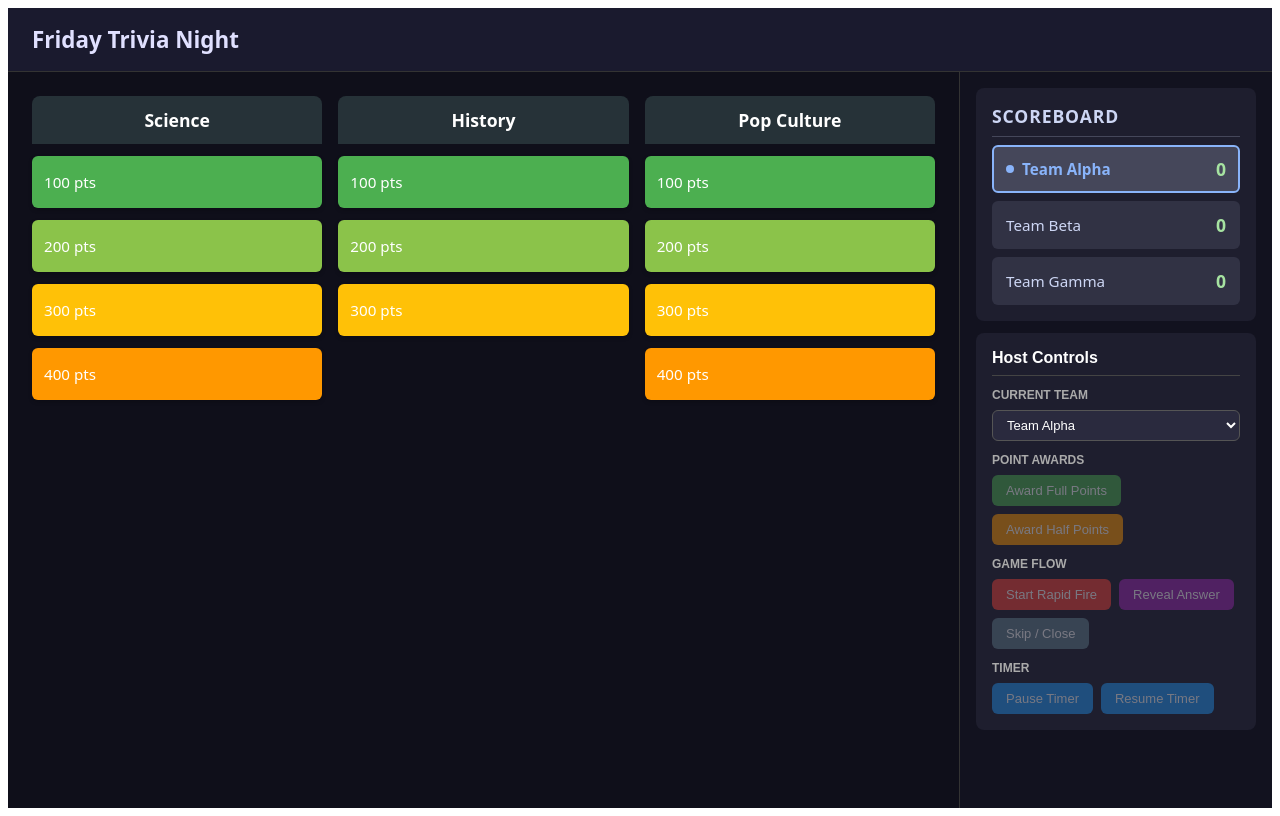
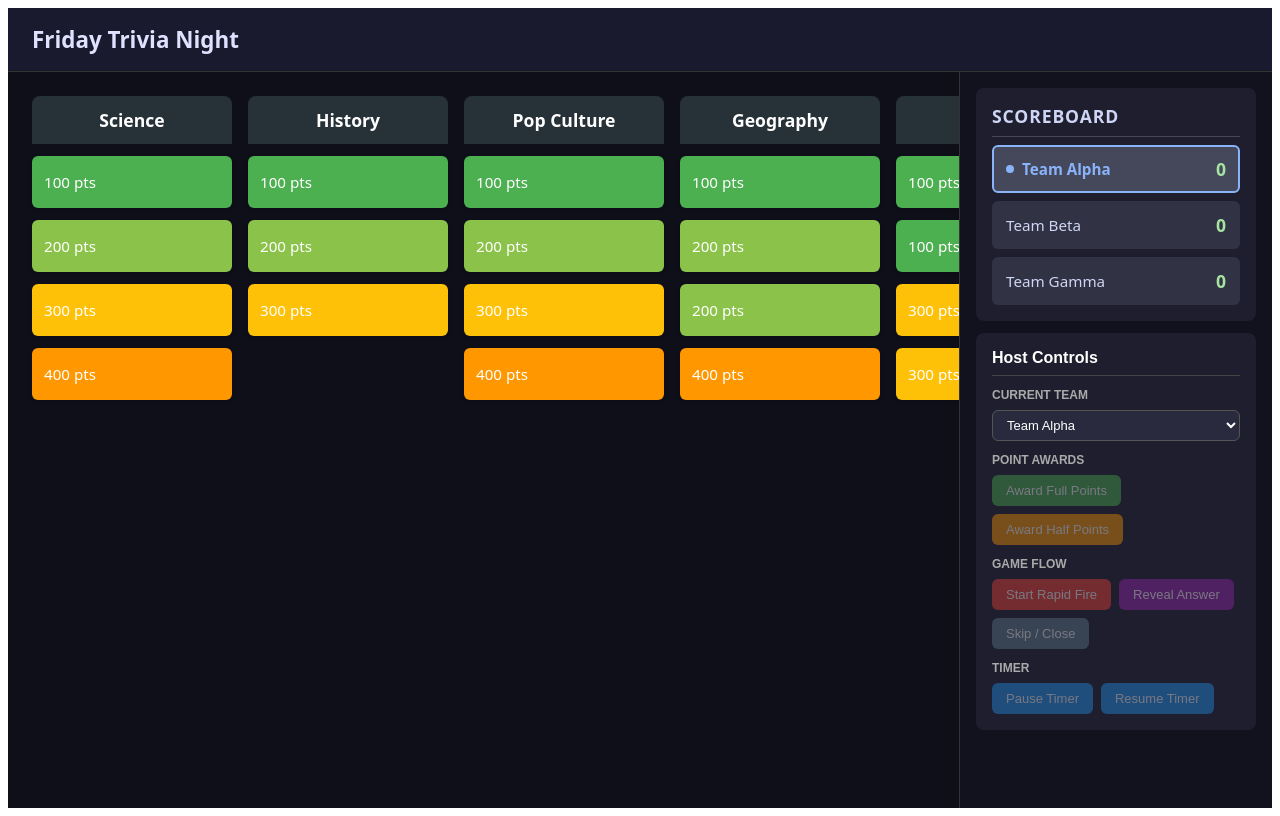
Before and after one commit to Paksh2909/jeopardy, a React (Vite) app: page / in a window 1280 px wide. Built offline with nearby package versions, Linux system fonts and the light colour scheme.

Commit message:
feat: Add 3 more topic categories for scroll testing
Added Geography, Sports, and Food & Drink categories (total 6 swimlanes)
to test horizontal scrolling behavior on the game board.

```diff
--- a/src/App.tsx
+++ b/src/App.tsx
@@ -43,6 +43,36 @@ const SAMPLE_CONFIG: GameConfig = {
         { id: 'pop-2', text: 'What band recorded "Bohemian Rhapsody"?', answer: 'Queen', difficulty: 2, points: 200, timerSeconds: null, status: QuestionStatus.AVAILABLE },
         { id: 'pop-3', text: 'In what year was the first iPhone released?', answer: '2007', difficulty: 3, points: 300, timerSeconds: null, status: QuestionStatus.AVAILABLE },
         { id: 'pop-4', text: 'What is the highest-grossing film of all time (unadjusted)?', answer: 'Avatar', difficulty: 4, points: 400, timerSeconds: 40, status: QuestionStatus.AVAILABLE },
+      ],
+    },
+    {
+      id: 'geography',
+      name: 'Geography',
+      questions: [
+        { id: 'geo-1', text: 'What is the largest continent by area?', answer: 'Asia', difficulty: 1, points: 100, timerSeconds: null, status: QuestionStatus.AVAILABLE },
+        { id: 'geo-2', text: 'Which country has the most time zones?', answer: 'France', difficulty: 2, points: 200, timerSeconds: null, status: QuestionStatus.AVAILABLE },
+        { id: 'geo-3', text: 'What is the smallest country in the world?', answer: 'Vatican City', difficulty: 2, points: 200, timerSeconds: null, status: QuestionStatus.AVAILABLE },
+        { id: 'geo-4', text: 'What river flows through the most countries?', answer: 'The Danube (10 countries)', difficulty: 4, points: 400, timerSeconds: null, status: QuestionStatus.AVAILABLE },
+      ],
+    },
+    {
+      id: 'sports',
+      name: 'Sports',
+      questions: [
+        { id: 'spo-1', text: 'How many players are on a soccer team?', answer: '11', difficulty: 1, points: 100, timerSeconds: null, status: QuestionStatus.AVAILABLE },
+        { id: 'spo-2', text: 'In which sport is the term "love" used for zero?', answer: 'Tennis', difficulty: 1, points: 100, timerSeconds: null, status: QuestionStatus.AVAILABLE },
+        { id: 'spo-3', text: 'Who holds the record for most Olympic gold medals?', answer: 'Michael Phelps', difficulty: 3, points: 300, timerSeconds: null, status: QuestionStatus.AVAILABLE },
+        { id: 'spo-4', text: 'What country has won the most FIFA World Cups?', answer: 'Brazil (5)', difficulty: 3, points: 300, timerSeconds: null, status: QuestionStatus.AVAILABLE },
+      ],
+    },
+    {
+      id: 'food-drink',
+      name: 'Food & Drink',
+      questions: [
+        { id: 'food-1', text: 'What country is the origin of sushi?', answer: 'Japan', difficulty: 1, points: 100, timerSeconds: null, status: QuestionStatus.AVAILABLE },
+        { id: 'food-2', text: 'What is the main ingredient in guacamole?', answer: 'Avocado', difficulty: 1, points: 100, timerSeconds: null, status: QuestionStatus.AVAILABLE },
+        { id: 'food-3', text: 'What grain is used to make sake?', answer: 'Rice', difficulty: 2, points: 200, timerSeconds: null, status: QuestionStatus.AVAILABLE },
+        { id: 'food-4', text: 'Which spice is the most expensive by weight?', answer: 'Saffron', difficulty: 4, points: 400, timerSeconds: null, status: QuestionStatus.AVAILABLE },
       ],
     },
   ],
```
